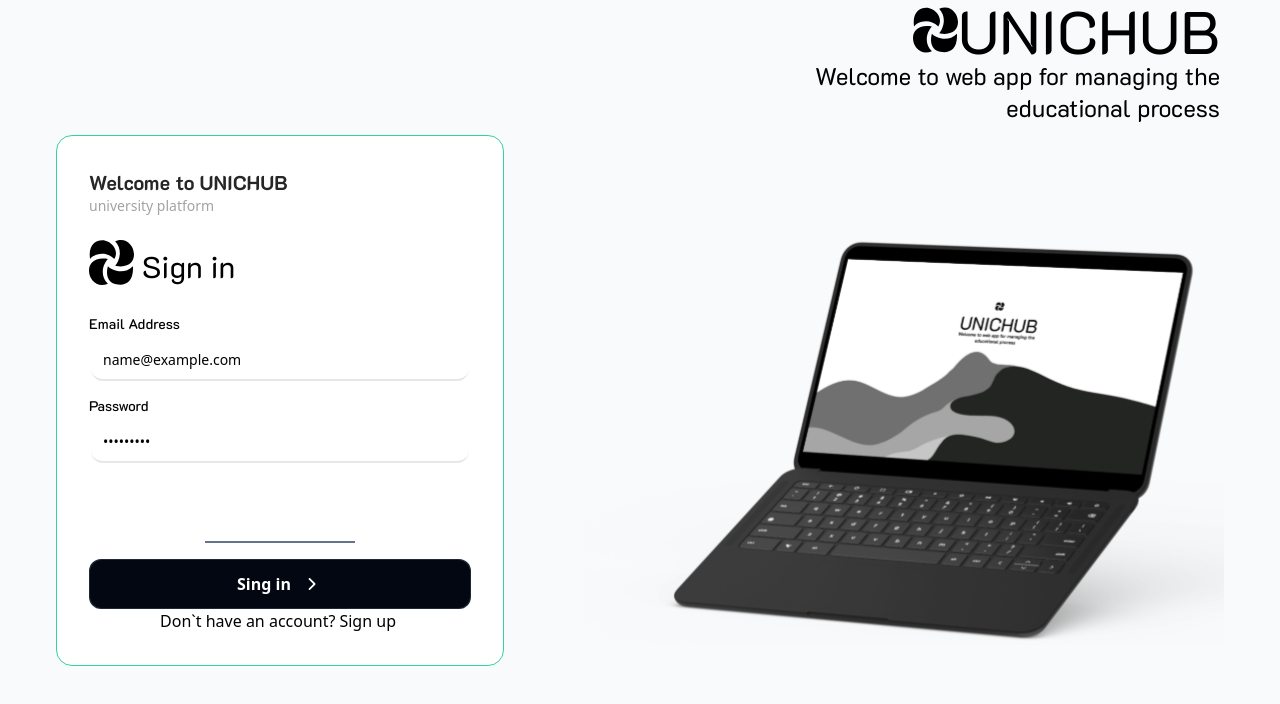
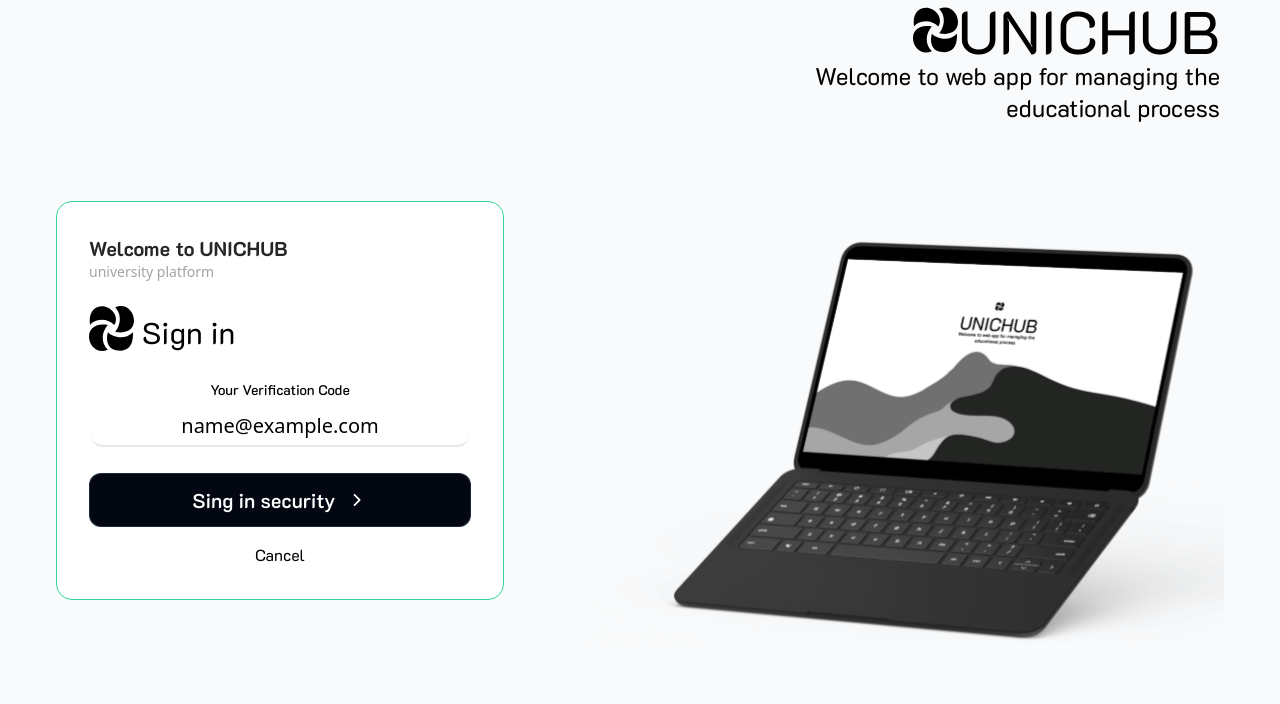
Before and after one commit to Danil4534/Diploma, a React (Vite) app in the folder client/: page /login in a window 1280 px wide. Both pictures are taken after typing "name@example.com", "Sample123" into the empty fields and a click on the button "Sing in". Shown: the top 704 px of the page. Built offline with nearby package versions, Linux system fonts and the light colour scheme.

Commit message:
add Zustand, create store for Otp code

```diff
--- a/client/package.json
+++ b/client/package.json
@@ -24,7 +24,8 @@
     "react-dropzone": "^14.3.8",
     "react-icons": "^5.4.0",
     "react-router-dom": "^7.5.0",
-    "tailwind-merge": "^3.2.0"
+    "tailwind-merge": "^3.2.0",
+    "zustand": "^5.0.3"
   },
   "devDependencies": {
     "@eslint/js": "^9.19.0",
--- a/client/src/components/LoginForm.tsx
+++ b/client/src/components/LoginForm.tsx
@@ -6,10 +6,13 @@ import { Image } from "./ui/Image";
 import LogoIconBlack from "../assets/icons/LogoIconBlack.svg";
 import { LabelInputContainer } from "./ui/LabelInputContainer";
 import { Link } from "react-router-dom";
+
+import { useStore } from "../store/store";
 const LoginForm: React.FC = () => {
   const handleSubmit = (e: React.FormEvent<HTMLFormElement>) => {
     e.preventDefault();
   };
+  const store = useStore();
   return (
     <div className="animate-fadeIn border border-solid border-emerald-400 shadow-input mx-auto w-[450px] max-w-md rounded-none bg-white p-4 md:rounded-2xl md:p-8 dark:bg-white light:bg-white ">
       <h2 className="text-xl font-bold font-k2d text-neutral-800 dark:text-black">
@@ -19,11 +22,12 @@ const LoginForm: React.FC = () => {
         university platform
       </p>
       <h1 className="font-k2d text-3xl mt-6 flex items-end ">
-        <Image src={LogoIconBlack} className={"mr-2"} />
+        <Image src={LogoIconBlack} className={"mr-2 animate-rotate"} />
         Sign in
       </h1>
+      {!store.activeOtp ? (
         <form
-        className="mt-8 justify-items-center items-center"
+          className="mt-8 justify-items-center items-center animate-fadeIn"
           onSubmit={handleSubmit}
         >
           <div className="mb-4 flex-col w-full  md:flex-row md:space-y-0 ">
@@ -41,7 +45,8 @@ const LoginForm: React.FC = () => {
             <Button
               content={"Sing in"}
               type="submit"
-            className=" w-[382px] mt-4"
+              action={() => store.setActiveOtpForm()}
+              className=" w-[382px] mt-4 font-k2d text-xl"
             />
             <p className="font-medium">
               Don`t have an account?
@@ -51,6 +56,34 @@ const LoginForm: React.FC = () => {
             </p>
           </div>
         </form>
+      ) : (
+        <form className="mt-8 justify-items-center items-center ">
+          <div className="flex-col w-full  md:flex-row md:space-y-0 justify-items-center animate-fadeIn ">
+            <LabelInputContainer className="mb-2 ">
+              <Label htmlFor="password" className="text-center">
+                Your Verification Code
+              </Label>
+              <Input
+                id="password"
+                placeholder="4-digit code"
+                type="text"
+                className="text-center text-xl"
+              />
+            </LabelInputContainer>
+            <Button
+              content={"Sing in security"}
+              type="submit"
+              className=" w-[382px] mt-4 font-k2d text-xl"
+            />
+            <p
+              className="font-k2d pt-4 cursor-pointer hover;underline"
+              onClick={() => store.setDisActiveOtpForm()}
+            >
+              Cancel
+            </p>
+          </div>
+        </form>
+      )}
     </div>
   );
 };
--- a/client/src/components/RegisterForm.tsx
+++ b/client/src/components/RegisterForm.tsx
@@ -21,7 +21,7 @@ const RegisterForm: React.FC = () => {
       </p>
       <div className="flex justify-around items-center">
         <h1 className="font-k2d text-3xl mt-6 flex items-end ">
-          <Image src={LogoIconBlack} className={"mr-2"} />
+          <Image src={LogoIconBlack} className={"mr-2 animate-rotate"} />
           Sign up
         </h1>
         <div className="w-1/2 z-10 h-auto">
@@ -57,11 +57,11 @@ const RegisterForm: React.FC = () => {
 
         <LabelInputContainer className="mb-2">
           <Label htmlFor="info">Sex</Label>
-          <Input id="info" placeholder="sex" type="text" />
+          <Input id="info" placeholder="Male" type="text" />
         </LabelInputContainer>
         <LabelInputContainer className="mb-2">
           <Label htmlFor="info">Info</Label>
-          <Input id="info" placeholder="info" type="text" />
+          <Input id="info" placeholder="Senior Lecturer" type="text" />
         </LabelInputContainer>
         <div className="w-[150px] h-0.5 mt-[20px] bg-slate-500"></div>
         <div className="justify-items-center">
--- a/client/src/components/ui/Button.tsx
+++ b/client/src/components/ui/Button.tsx
@@ -4,14 +4,21 @@ interface ButtonProps {
   content: string;
   type: "submit" | "button" | "reset";
   className: string;
+  action?: () => void;
 }
 
-const Button: React.FC<ButtonProps> = ({ content, type, className }) => {
+const Button: React.FC<ButtonProps> = ({
+  content,
+  type,
+  className,
+  action,
+}) => {
   return (
     <>
       <div className="relative group">
         <button
           type={type}
+          onClick={action}
           className={cn(
             `relative inline-block p-px font-semibold leading-6 text-white bg-gray-800 cursor-pointer rounded-xl shadow-zinc-900 transition-transform duration-300 ease-in-out  active:scale-95`,
             className
--- a/client/src/pages/Auth/LoginPage.tsx
+++ b/client/src/pages/Auth/LoginPage.tsx
@@ -2,27 +2,16 @@ import React from "react";
 import LoginForm from "../../components/LoginForm";
 import LaptopImage from "../../assets/icons/LaptopImage.svg";
 import { Image } from "../../components/ui/Image";
-import Background from "../../assets/icons/Background.svg";
+
 import LogoIconBlack from "../../assets/icons/LogoIconBlack.svg";
 const LoginPage: React.FC = () => {
   return (
     <>
-      <div
-        className="relative flex justify-center gap-20 items-center w-full h-screen  overflow-hidden"
-        // style={{
-        //   backgroundImage: `url(${Background})`,
-        //   backgroundRepeat: "no-repeat",
-        //   backgroundPosition: "bottom",
-        // }}
-      >
+      <div className="relative flex justify-center gap-20 items-center w-full h-screen  overflow-hidden">
         <div className="z-20">
           <LoginForm />
         </div>
         <Image src={LaptopImage} className="z-20 animate-rightIn  w-1/2" />
-        {/* <Image
-          src={Background}
-          className="absolute bottom-0 animate-bottomIn"
-        /> */}
         <div className="absolute top-0 right-[60px]">
           <div className="flex justify-end">
             <Image src={LogoIconBlack} className="flex animate-rotate " />
--- a/client/src/store/store.ts
+++ b/client/src/store/store.ts
@@ -0,0 +1,11 @@
+import { create } from "zustand";
+export type otpStore = {
+  activeOtp: boolean;
+  setActiveOtpForm: () => void;
+  setDisActiveOtpForm: () => void;
+};
+export const useStore = create<otpStore>((set) => ({
+  activeOtp: false,
+  setActiveOtpForm: () => set({ activeOtp: true }),
+  setDisActiveOtpForm: () => set({ activeOtp: false }),
+}));
```
Also changed, not shown: 1 other file (tests, documents, lock files or other folders). Lines whose indentation alone changed are shown as unchanged.
